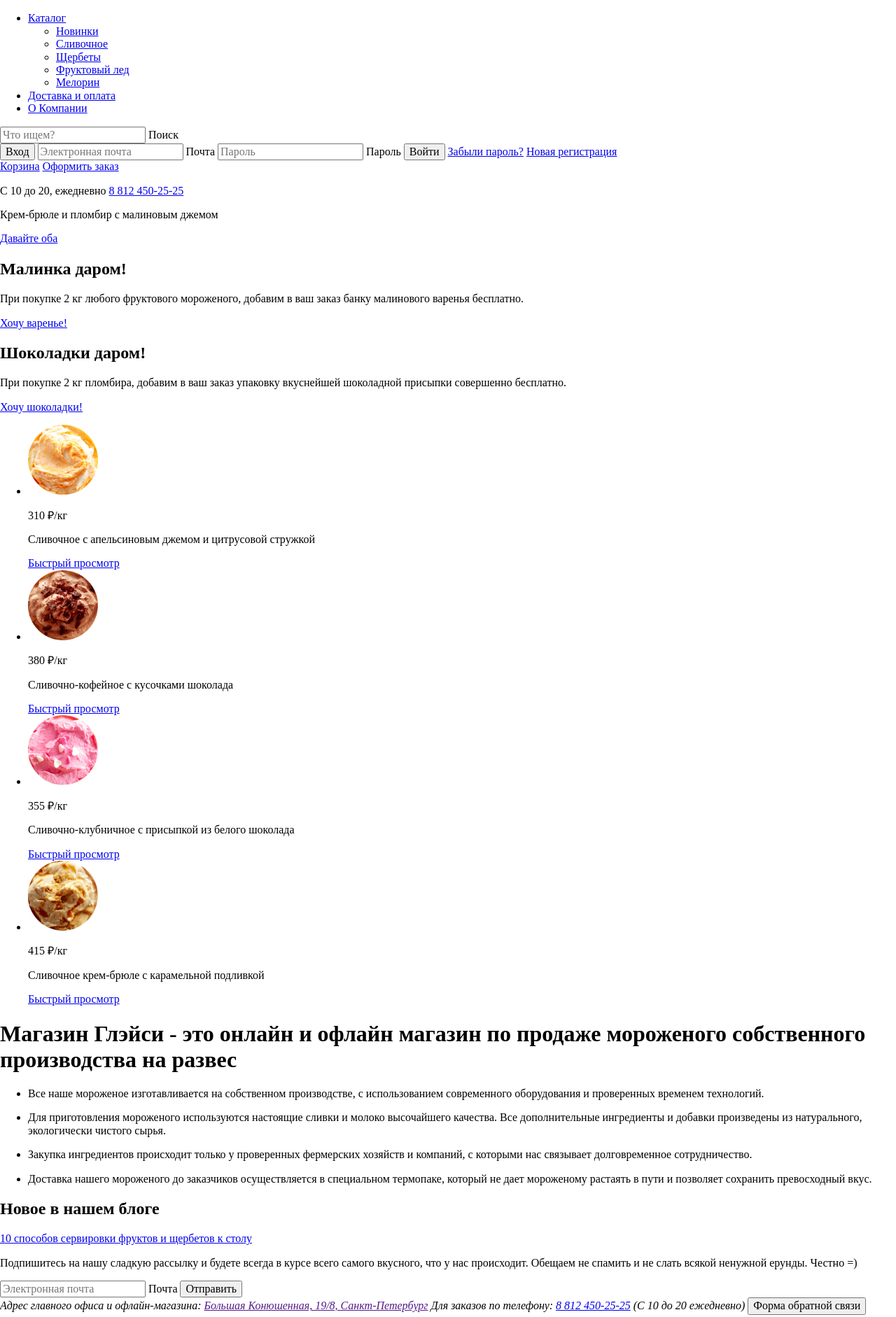
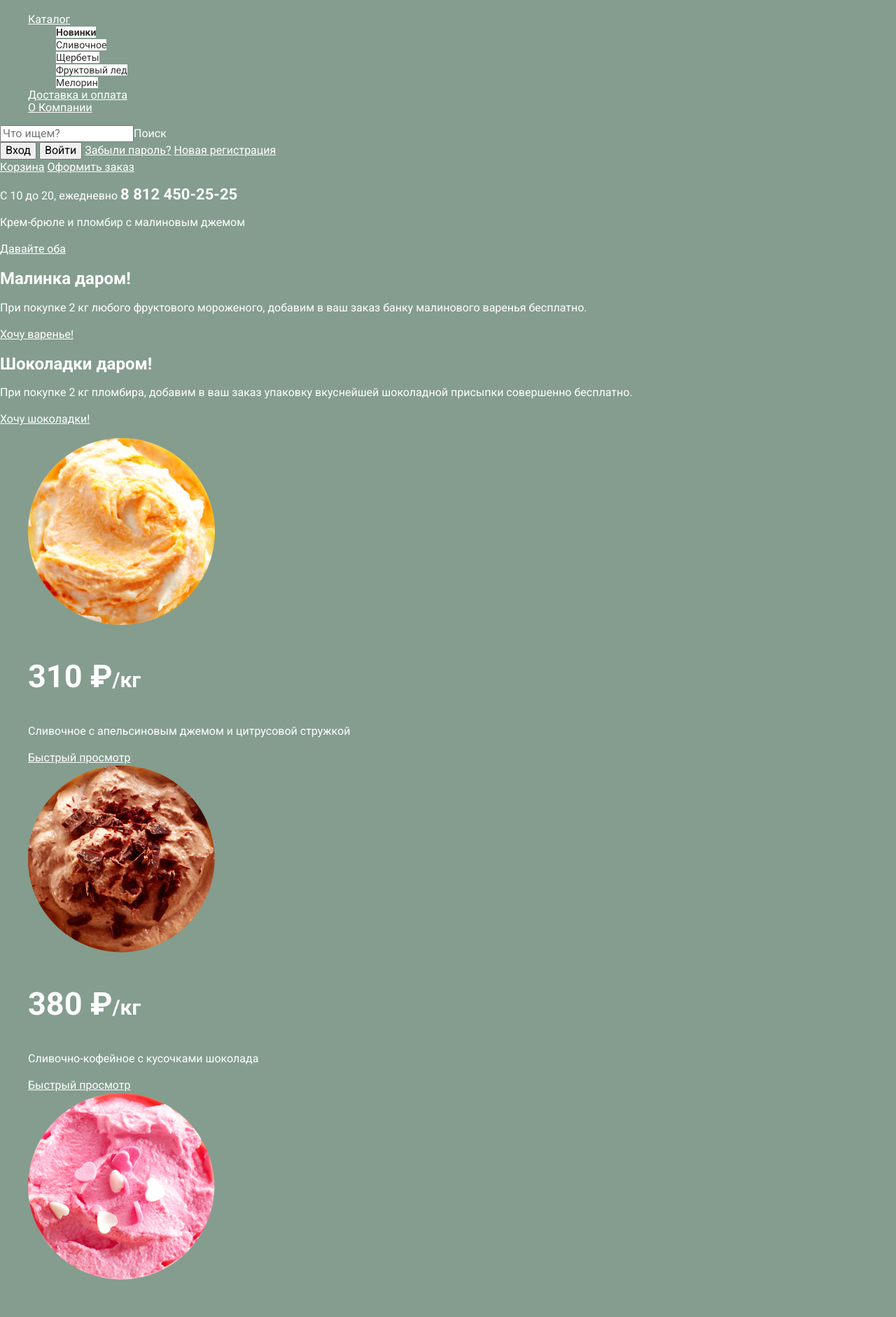
Before and after one commit to Nika-ops/1399581-gllacy-28, a plain HTML site: page index.html in a window 1280 px wide. Shown: the part 67-1949 px from the top of the page at 70% size. Drawn offline with Linux system fonts and the light colour scheme; files that its build step writes are made by us from their sources.

Commit message:
ааа
Всю голову сломала хоспадипомоги

```diff
--- /dev/null
+++ b/css/style.css
@@ -0,0 +1,139 @@
+
+
+:root {
+    --basic-green: #849D8F;
+    --basic-gray: #8996A6;
+    --basic-brown: #9D8B84;
+    --basic-white: #FFFFFF;
+    --former-white: #F8F7F4;
+    --gray-stroke: #D3D3D2
+    --gray-place: #999999;
+    --dusty-orange-dark: #D07058;
+    --dusty-orange: #F6B5A5;
+    --dusty-orange-light: #F8DED7;
+    --whitish-exception: #EDEDED;
+    --basic-orange: #F26843;
+    --redish-orange: #E84D37;
+    --peachy: #FFBC9E;
+    --basic-black: #323232;
+    --blackish: #5A5A5A;
+}
+
+body {
+    min-width: 1200px;
+    font-family: 'Roboto', sans-serif;
+    font-weight: 400;
+    font-size: 16px;
+    line-height: 22px;
+    color: var(--basic-white);
+    background-color: var(--basic-green);
+    background-image: url("../img/Background1.png");
+    background-position: top center;
+}
+
+.visually-hidden {
+    position: absolute;
+    width: 1px;
+    height: 1px;
+    margin: -1px;
+    padding: 0;
+    overflow: hidden;
+    border: 0;
+    clip: rect(0 0 0 0)
+}
+
+a {
+    text-decoration: underline;
+    color: var(--basic-white)
+}
+
+img {
+    max-width: 100%;
+    height: auto;
+}
+
+ul {
+    list-style: none;
+}
+
+.upper-left {
+    font-size: 16px;
+    line-height: 18px;
+}
+
+.catalog-links a {
+    font-size: 14px;
+    line-height: 16px;
+    color: var(--basic-black);
+    background-color: var(--basic-white);
+    text-decoration: none;
+}
+
+.new {
+    font-weight: 700;
+    font-size: 14px;
+    line-height: 18px;
+}
+
+.contact.info {
+    font-size: 14px;
+    line-height: 16px;
+}
+
+.contact-info a {
+    font-weight: bold;
+    font-size: 22px;
+    line-height: 24px;
+    text-decoration: none;
+}
+
+h1 {
+    font-weight: 500;
+    font-size: 24px;
+    line-height: 30px;
+    color: var(--basic-black);
+}
+
+.store-info {
+    color: var(--basic-black);
+    text-align: center;
+}
+
+.blog-news {
+    font-weight: 500;
+    text-decoration: underline;
+    color: var(--basic-black);
+}
+
+.ten-ways {
+    font-size: 24px;
+    line-height: 30px;
+    color: var(--basic-black);
+}
+
+.mailing {
+    color: var(--blackish);
+}
+
+.creamy {
+    font-size: 35px;
+    line-height: 41px;
+    color: var(--basic-white);
+    font-weight: 700;
+}
+
+.price {
+    font-size: 45px;
+    line-height: 45px;
+    font-weight: 700;
+}
+
+span {
+    font-size: 30px;
+    line-height: 35px;
+    font-weight: 700;
+}
+
+.feedback {
+    display: none;
+}
--- a/index.html
+++ b/index.html
@@ -5,17 +5,17 @@
   <title>HTML Academy: Глейси</title>
   <link href="https://fonts.googleapis.com/css2?family=Roboto:wght@400;700&display=swap" rel="stylesheet">
   <link href="normalize.css" rel="stylesheet">
-  <link href="style.css" rel="stylesheet">
+  <link href="css/style.css" rel="stylesheet">
 </head>
 <body>
 
 <header>
-  <nav>
+  <nav class="main-navigation">
     <img src="img/logo_gllacy.svg" alt="Логотип Глейси">
-    <ul>
+    <ul class="upper-left">
       <li><a href="blank.html">Каталог</a></li>
-       <ul>
-          <li><a href="blank.html">Новинки</a></li>
+       <ul class="catalog-links">
+          <li class="new"><a href="blank.html">Новинки</a></li>
           <li><a href="catalog.html">Сливочное</a></li>
           <li><a href="blank.html">Щербеты</a></li>
           <li><a href="blank.html">Фруктовый лед</a></li>
@@ -25,16 +25,17 @@
       <li><a href="blank.html">О Компании</a></li>
     </ul>
     <div>
-      <form action="https://echo.htmlacademy.ru/courses" method="post">
-       <label><input type="search" name="search" id="search"
-       placeholder="Что ищем?"> Поиск </label>
+      <a href="blank.html"></a>
+      <form action="https://echo.htmlacademy.ru/courses" method="post" class="search">
+       <label><input type="search" name="search" placeholder="Что ищем?">Поиск</label>
       </form>
-      <form action="https://echo.htmlacademy.ru/courses" method="post">
+      <a href="blank.html"></a>
+      <form action="https://echo.htmlacademy.ru/courses" method="post" class="login">
        <button type="button">Вход</button>
-       <label><input type="email" name="email"
+       <label class="visually-hidden"><input type="email" name="email"
         placeholder="Электронная почта"> Почта </label>
-       <label><input type="password" name="password" placeholder="Пароль">
-        Пароль </label>
+       <label class="visually-hidden"><input type="password" name="password" placeholder="Пароль">
+        Пароль</label>
        <button type="submit">Войти</button>
        <a href="blank.html">Забыли пароль?</a>
        <a href="blank.html">Новая регистрация</a>
@@ -45,7 +46,7 @@
       </div>
     </div>
   </nav>
-  <p>С 10 до 20, ежедневно
+  <p class="contact-info">С 10 до 20, ежедневно
     <a href="tel:88124502525">8 812 450-25-25</a></p>
 </header>
 
@@ -75,28 +76,28 @@
       <li>
         <img src="img/ice1.png" weidth="100" height="100"
         alt="С апельсиновым джемом и цитрусовой стружкой">
-        <p>310 ₽<span>/кг</span></p>
+        <p class="price">310 ₽<span>/кг</span></p>
         <p>Сливочное с апельсиновым джемом и цитрусовой стружкой</p>
         <a href="blank.html">Быстрый просмотр</a>
       </li>
       <li>
         <img src="img/ice2.png" weidth="100" height="100"
          alt="Кофейное с кусочками шоколада">
-         <p>380 ₽<span>/кг</span></p>
+         <p class="price">380 ₽<span>/кг</span></p>
          <p>Сливочно-кофейное с кусочками шоколада</p>
          <a href="blank.html">Быстрый просмотр</a>
       </li>
       <li>
         <img src="img/ice3.png" weidth="100" height="100"
          alt="Клубничное с присыпкой из белого шоколада">
-         <p>355 ₽<span>/кг</span></p>
+         <p class="price">355 ₽<span>/кг</span></p>
          <p>Сливочно-клубничное с присыпкой из белого шоколада</p>
          <a href="blank.html">Быстрый просмотр</a>
       </li>
       <li>
         <img src="img/ice4.png" weidth="100" height="100"
         alt="Крем-брюле с карамельной подливкой">
-        <p>415 ₽<span>/кг</span></p>
+        <p class="price">415 ₽<span>/кг</span></p>
         <p>Сливочное крем-брюле с карамельной подливкой</p>
         <a href="blank.html">Быстрый просмотр</a>
       </li>
@@ -107,7 +108,7 @@
      продаже мороженого
      собственного производства на развес</h1>
     <div>
-      <ul>
+      <ul class="store-info">
        <li>
        <p>Все наше мороженое изготавливается на
        собственном производстве, с использованием
@@ -135,16 +136,16 @@
       </ul>
     </div>
     <article>
-     <h2>Новое в нашем блоге</h2>
-     <a href="blank.html">10 способов сервировки фруктов и щербетов к столу</a>
+     <h2 class="blog-news">Новое в нашем блоге</h2>
+     <a href="blank.html" class="ten-ways">10 способов сервировки фруктов и щербетов к столу</a>
     </article>
     <div>
-     <p>Подпишитесь на нашу сладкую рассылку и будете всегда
+     <p class="mailing">Подпишитесь на нашу сладкую рассылку и будете всегда
       в курсе  всего самого вкусного, что у нас
       происходит. Обещаем не спамить  и не слать всякой
       ненужной ерунды. Честно =)</p>
       <form action="https://echo.htmlacademy.ru/courses" method="post">
-       <label><input type="email" name="email"
+       <label class="visually-hidden"><input type="email" name="email"
         placeholder="Электронная почта"> Почта </label>
        <button type="submit"> Отправить </button>
       </form>
@@ -181,7 +182,7 @@
   </p>
 </footer>
 
-<div>
+<div class="feedback">
  <form action="https://echo.htmlacademy.ru/courses" method="post">
    <h2>Мы обязательно вам ответим!</h2>
    <button disabled>Закрыть</button>
```
Also changed, not shown: catalog.html (+36 -29 lines), 1 other file.
